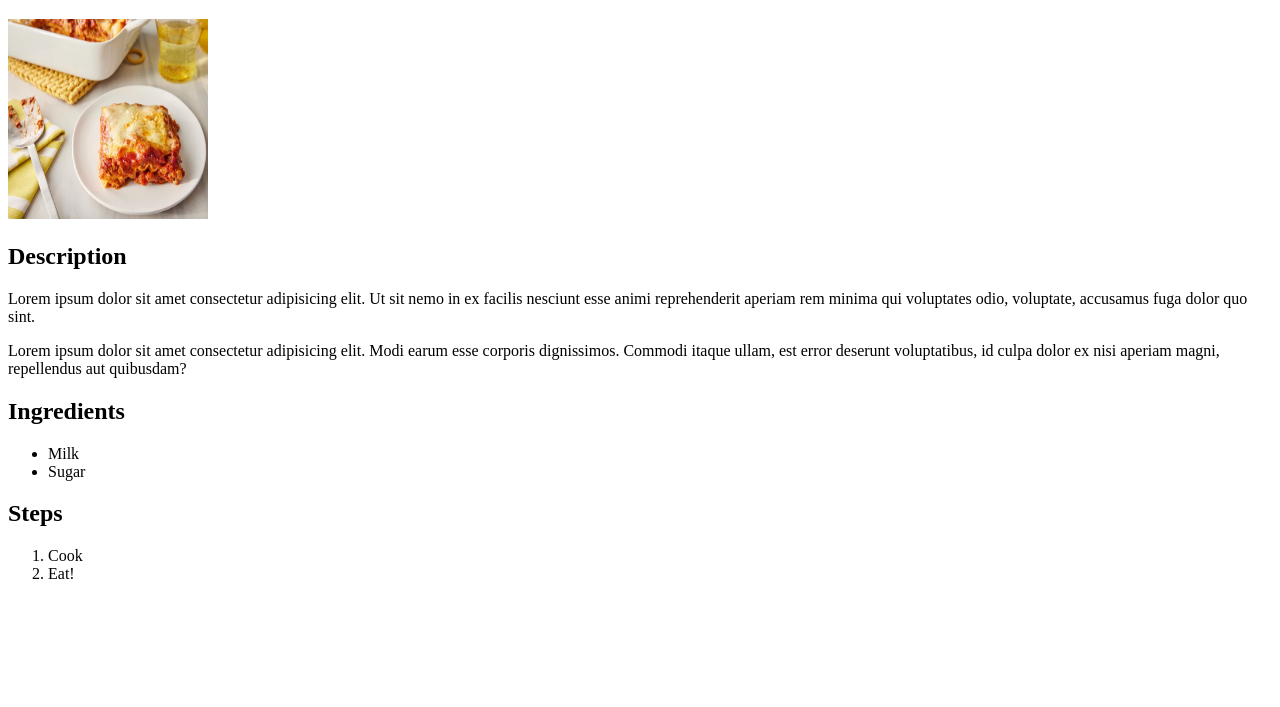
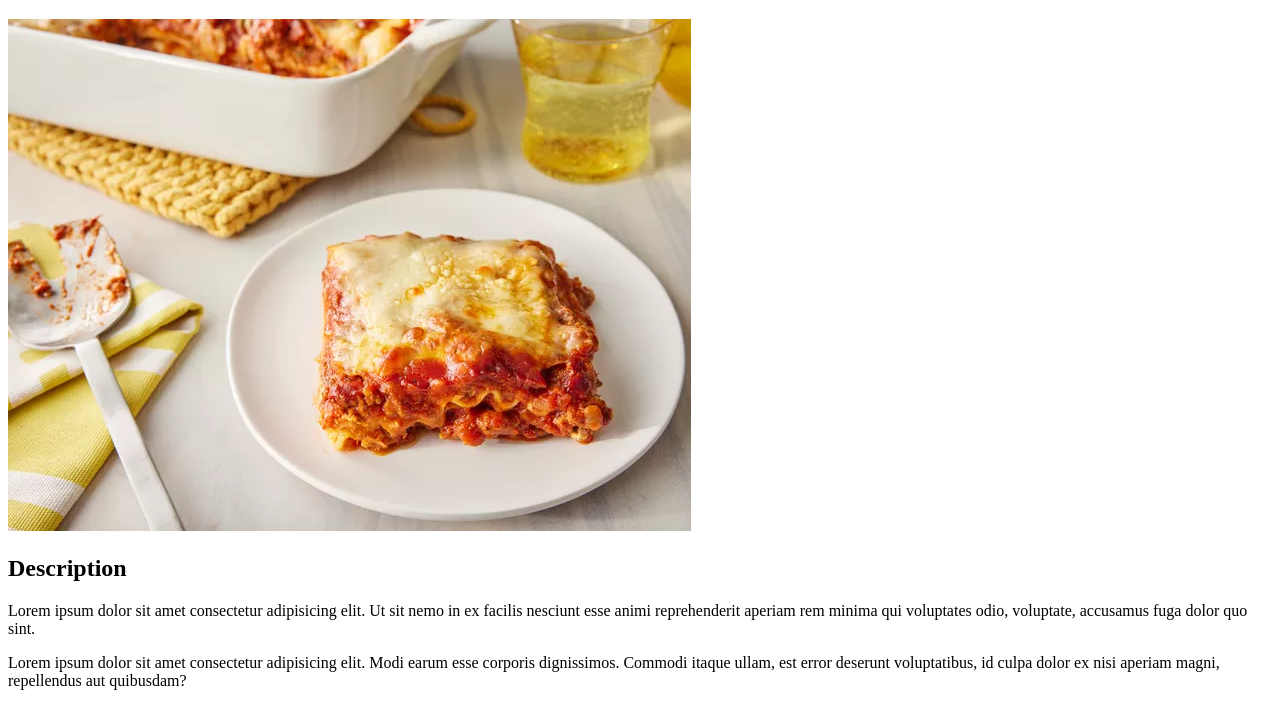
Before and after one commit to abdi-bb/odin-recipes, a plain HTML site: page recipes/lasagna.html in a window 1280 px wide. Shown: the part 61-768 px from the top of the page. Drawn offline with Linux system fonts and the light colour scheme.

Commit message:
Remove Dimension Restriction
Removed the 200 * 200 size from the lasagna image

```diff
--- a/recipes/lasagna.html
+++ b/recipes/lasagna.html
@@ -8,7 +8,7 @@
 <body>
     <h1>Lasagna</h1>
 
-    <img src="../images/lasagna.webp" alt="Lasagna" width="200" height="200">
+    <img src="../images/lasagna.webp" alt="Lasagna">
 
     <h2>Description</h2>
     <p>Lorem ipsum dolor sit amet consectetur adipisicing elit. Ut sit nemo in ex facilis nesciunt esse animi reprehenderit aperiam rem minima qui voluptates odio, voluptate, accusamus fuga dolor quo sint.</p>
```
